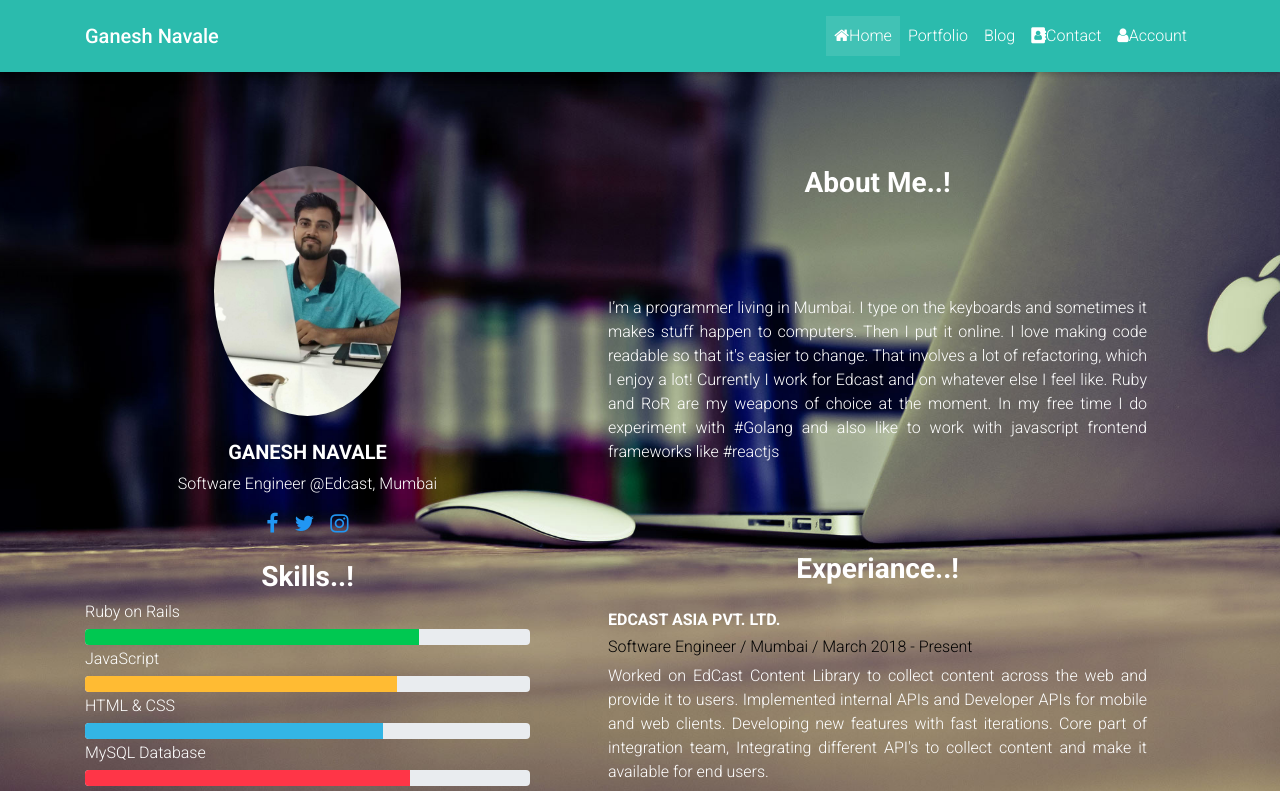
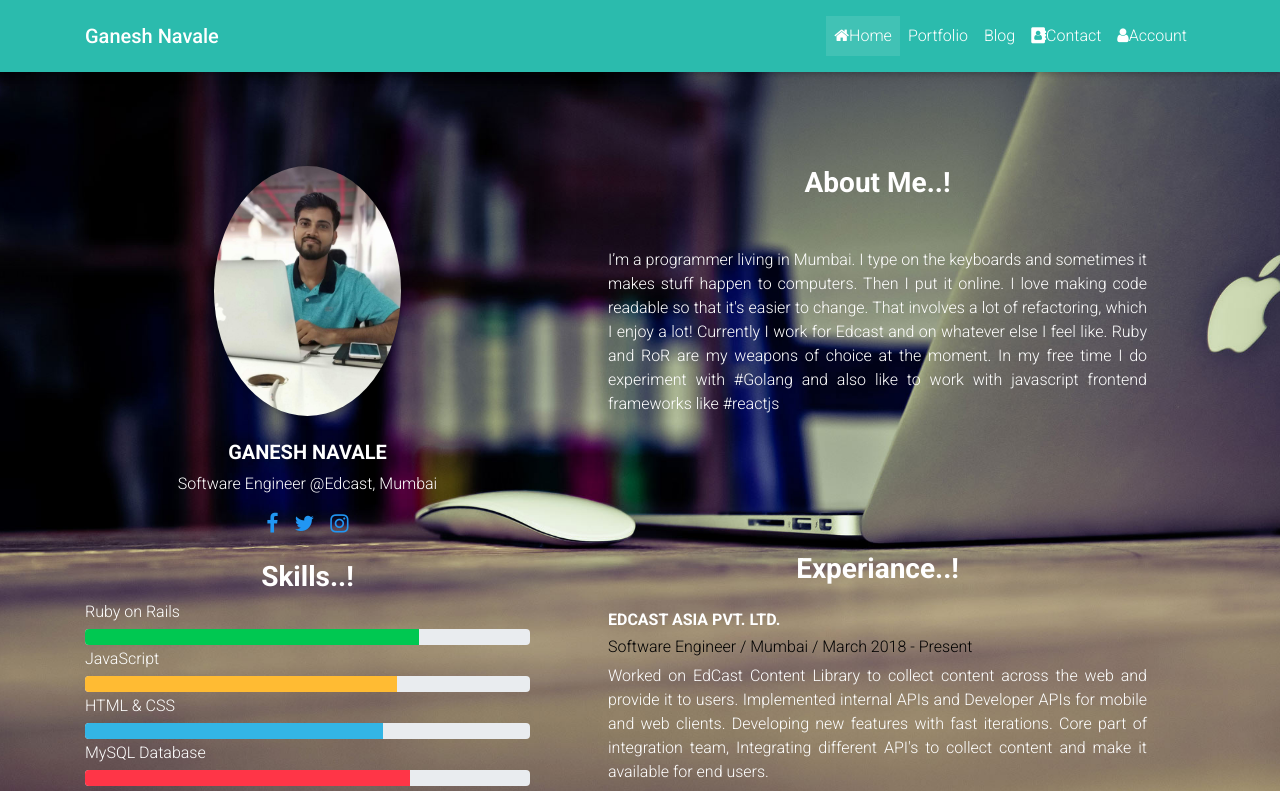
Before and after one commit to GaneshNavale/react_portfolio, a React (Create React App) app: page / in a window 1280 px wide. Shown: the top 791 px of the page. Built offline with nearby package versions, Linux system fonts and the light colour scheme.

Commit message:
fixed allignment issue

```diff
--- a/src/components/Home.js
+++ b/src/components/Home.js
@@ -31,7 +31,7 @@ class Home extends Component {
           </Col>
           <Col lg="7" md="12" className="mb-lg-0 mt-5">
             <h3 className="m-5 text-center font-weight-bold">About Me..!</h3>
-            <p className="p-lg-5 mt-lg-0 mt-5 text-justify">
+            <p className="pl-lg-5 pr-lg-5 mt-lg-0 mt-4 text-justify">
               I’m a programmer living in Mumbai. I type on the keyboards and sometimes it makes stuff happen to computers. Then I put it online.
               I love making code readable so that it's easier to change. That involves a lot of refactoring, which I enjoy a lot!
               Currently I work for Edcast and on whatever else I feel like.
```
